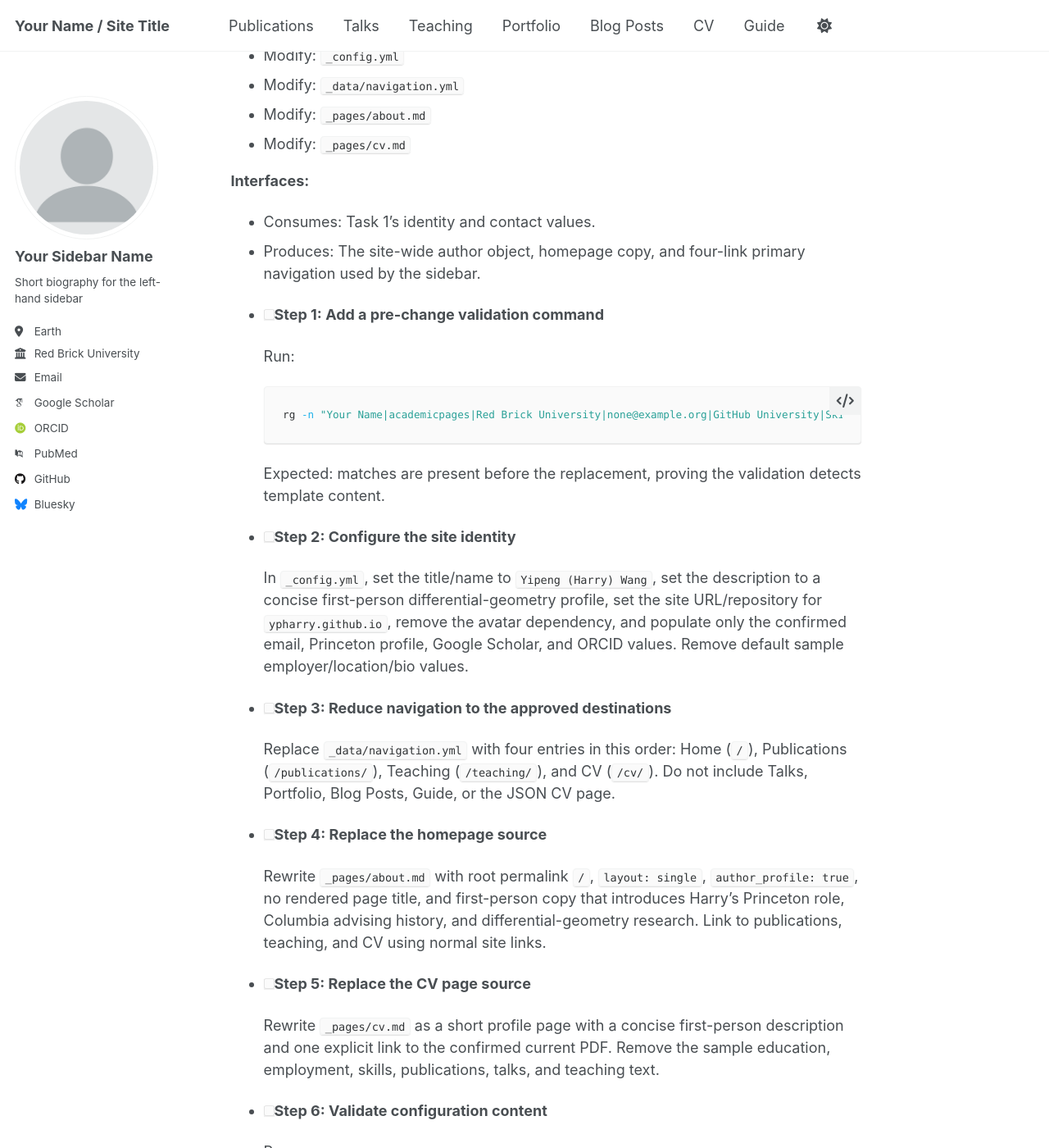
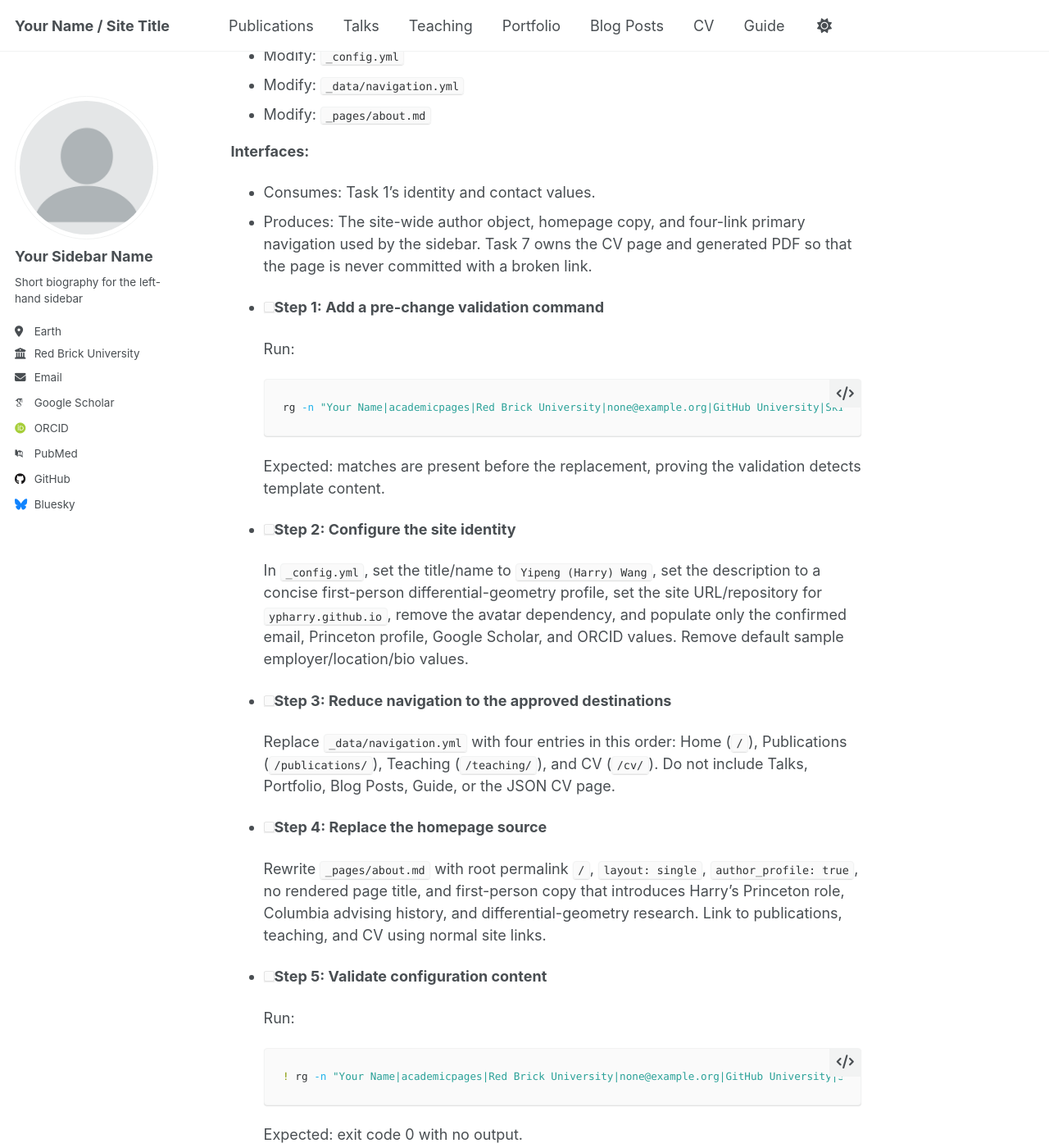
Before and after one commit to ypharry/ypharry.github.io, a Jekyll site: the page built from docs/superpowers/plans/2026-08-09-personal-academic-profile.md, in a window 1280 px wide and 1400 px high, scrolled down 2373 px. Shown: the whole window at 82% size. Built offline with Jekyll 4.4.1, drawn with Linux system fonts in a browser that asks for light colours; some web fonts are replaced; our own code applies the rules of GitHub Pages for plain Markdown files; a script that is not in the unit is left out; some of the changed text lies outside the part shown.

Commit message:
Clarify CV task ownership in implementation plan

````diff
--- a/docs/superpowers/plans/2026-08-09-personal-academic-profile.md
+++ b/docs/superpowers/plans/2026-08-09-personal-academic-profile.md
@@ -56,11 +56,10 @@
 - Modify: `_config.yml`
 - Modify: `_data/navigation.yml`
 - Modify: `_pages/about.md`
-- Modify: `_pages/cv.md`
 
 **Interfaces:**
 - Consumes: Task 1’s identity and contact values.
-- Produces: The site-wide author object, homepage copy, and four-link primary navigation used by the sidebar.
+- Produces: The site-wide author object, homepage copy, and four-link primary navigation used by the sidebar. Task 7 owns the CV page and generated PDF so that the page is never committed with a broken link.
 
 - [ ] **Step 1: Add a pre-change validation command**
 
@@ -84,24 +83,20 @@
 
   Rewrite `_pages/about.md` with root permalink `/`, `layout: single`, `author_profile: true`, no rendered page title, and first-person copy that introduces Harry’s Princeton role, Columbia advising history, and differential-geometry research. Link to publications, teaching, and CV using normal site links.
 
-- [ ] **Step 5: Replace the CV page source**
-
-  Rewrite `_pages/cv.md` as a short profile page with a concise first-person description and one explicit link to the confirmed current PDF. Remove the sample education, employment, skills, publications, talks, and teaching text.
-
-- [ ] **Step 6: Validate configuration content**
+- [ ] **Step 5: Validate configuration content**
 
   Run:
 
   ```bash
-  ! rg -n "Your Name|academicpages|Red Brick University|none@example.org|GitHub University|Skill 1" _config.yml _data/navigation.yml _pages/about.md _pages/cv.md
+  ! rg -n "Your Name|academicpages|Red Brick University|none@example.org|GitHub University|Skill 1" _config.yml _data/navigation.yml _pages/about.md
   ```
 
   Expected: exit code 0 with no output.
 
-- [ ] **Step 7: Commit the identity and navigation change**
+- [ ] **Step 6: Commit the identity and navigation change**
 
   ```bash
-  git --git-dir=.site-git --work-tree=. add _config.yml _data/navigation.yml _pages/about.md _pages/cv.md
+  git --git-dir=.site-git --work-tree=. add _config.yml _data/navigation.yml _pages/about.md
   git --git-dir=.site-git --work-tree=. commit -m "Replace template identity and navigation"
   ```
 
````
